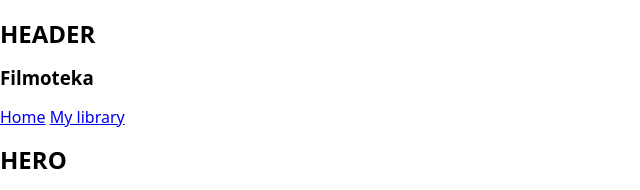
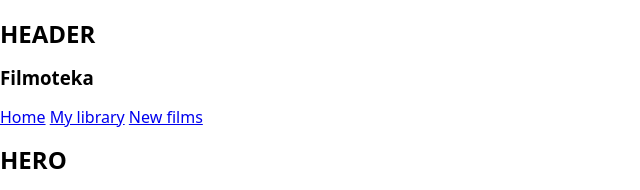
Before and after one commit to dmitriydegtyarev/JS-team-project-test-withData, a website: page src/index.html in a window 1280 px wide. Shown: the top 190 px of the page, without its empty margins (0-640 px from the left). Drawn offline with nearby package versions, Linux system fonts and the light colour scheme; files that its build step writes are made by us from their sources.

Commit message:
Добавила ссылку

```diff
--- a/src/partials/header.html
+++ b/src/partials/header.html
@@ -5,6 +5,7 @@
     <h3>Filmoteka</h3>
     <a href="#" class="link">Home</a>
     <a href="#" class="link">My library</a>
+    <a href=# class="link">New films</a>
 
 
 
```
